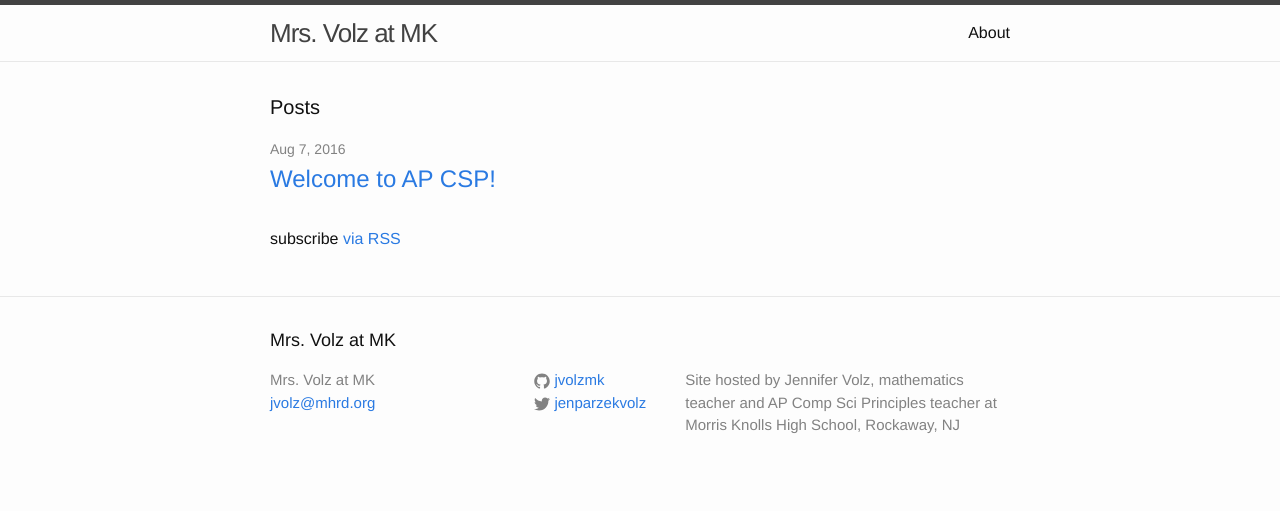
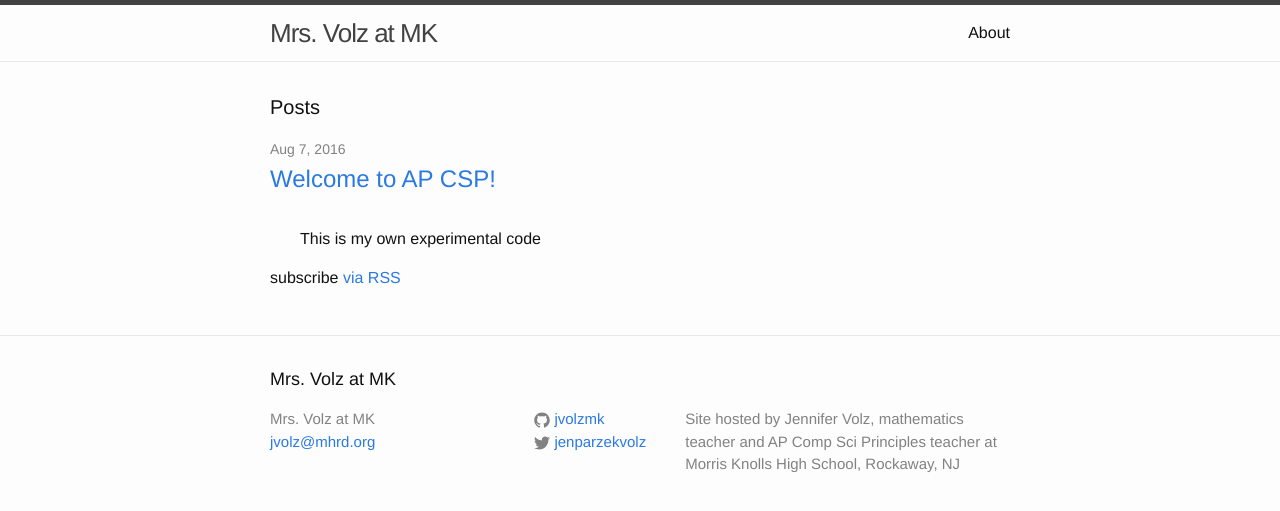
Before and after one commit to jvolzmk/jvolzmk.github.io, a Jekyll site: the page built from index.html, in a window 1280 px wide. Shown: the top 511 px of the page. Built offline with Jekyll 4.4.1, drawn with Linux system fonts in a browser that asks for light colours.

Commit message:
Update index.html

```diff
--- a/index.html
+++ b/index.html
@@ -17,7 +17,8 @@ layout: default
       </li>
     {% endfor %}
   </ul>
-
+ <ul>  This is my own experimental code
+ </ul>
   <p class="rss-subscribe">subscribe <a href="{{ "/feed.xml" | prepend: site.baseurl }}">via RSS</a></p>
 
 </div>
```
